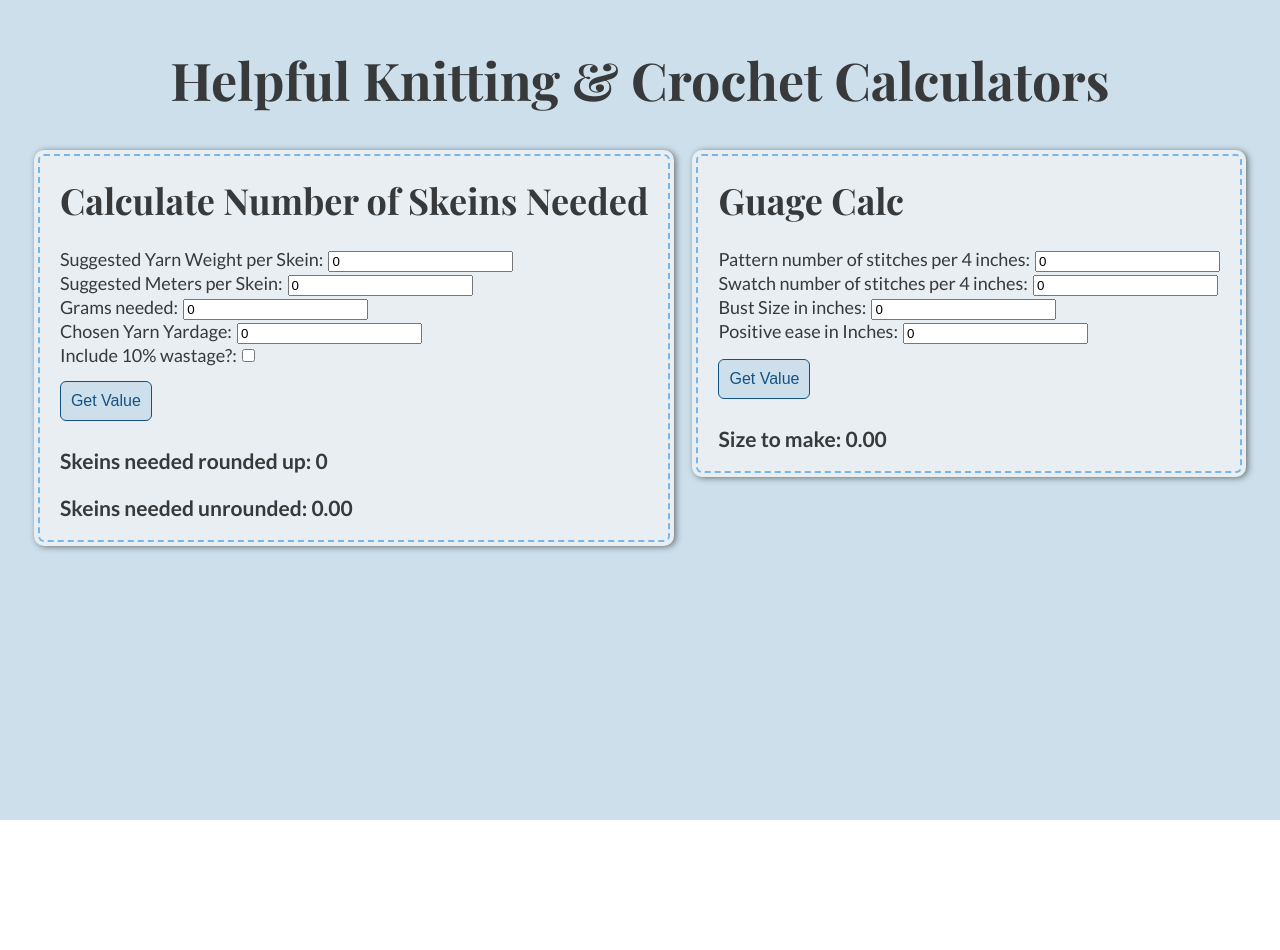
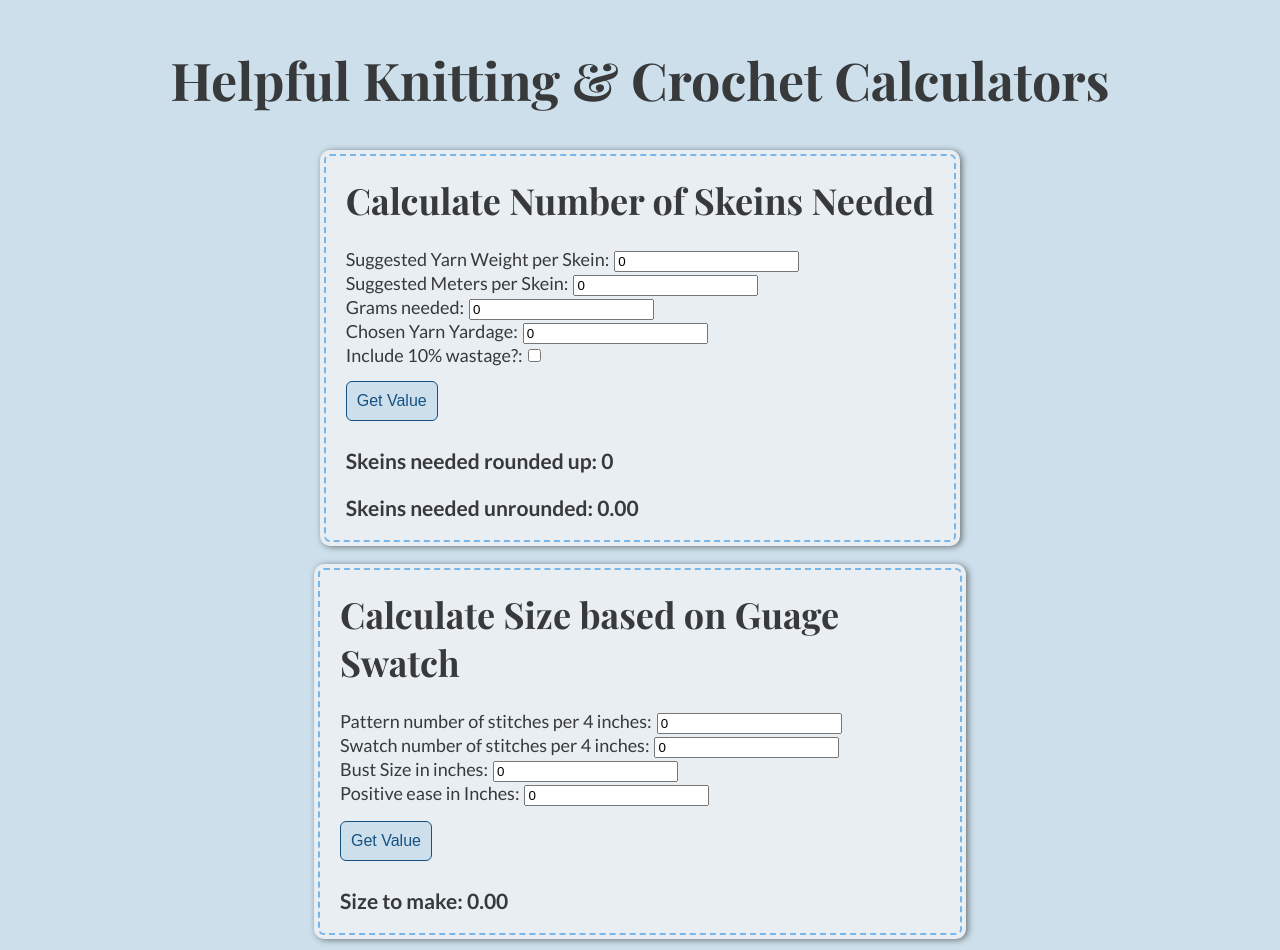
Before and after one commit to allisonkcraig/yarn-calc, a React (Create React App) app: page / in a window 1280 px wide. Before the commit the page ends 820 px from the top, so only its background shows below. Built offline with nearby package versions, Linux system fonts and the light colour scheme; a web font is replaced by a local one.

Commit message:
update title

```diff
--- a/src/components/GaugeCalc.tsx
+++ b/src/components/GaugeCalc.tsx
@@ -98,7 +98,10 @@ const GaugeCalc: React.FC = () => {
 
   return (
     <div>
-      <Calculator title="Guage Calc" calcForm={gaugeCalcForm} />
+      <Calculator
+        title="Calculate Size based on Guage Swatch"
+        calcForm={gaugeCalcForm}
+      />
     </div>
   );
 };
```
